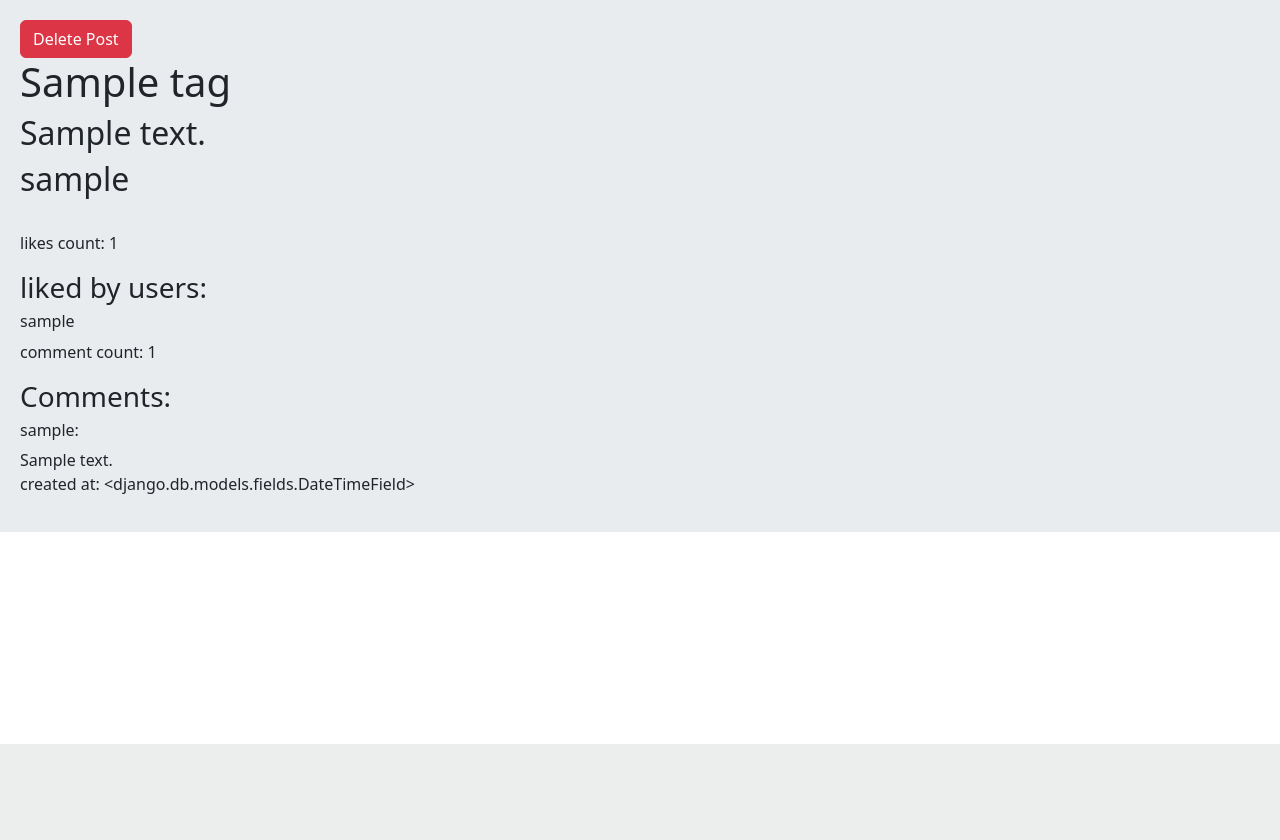
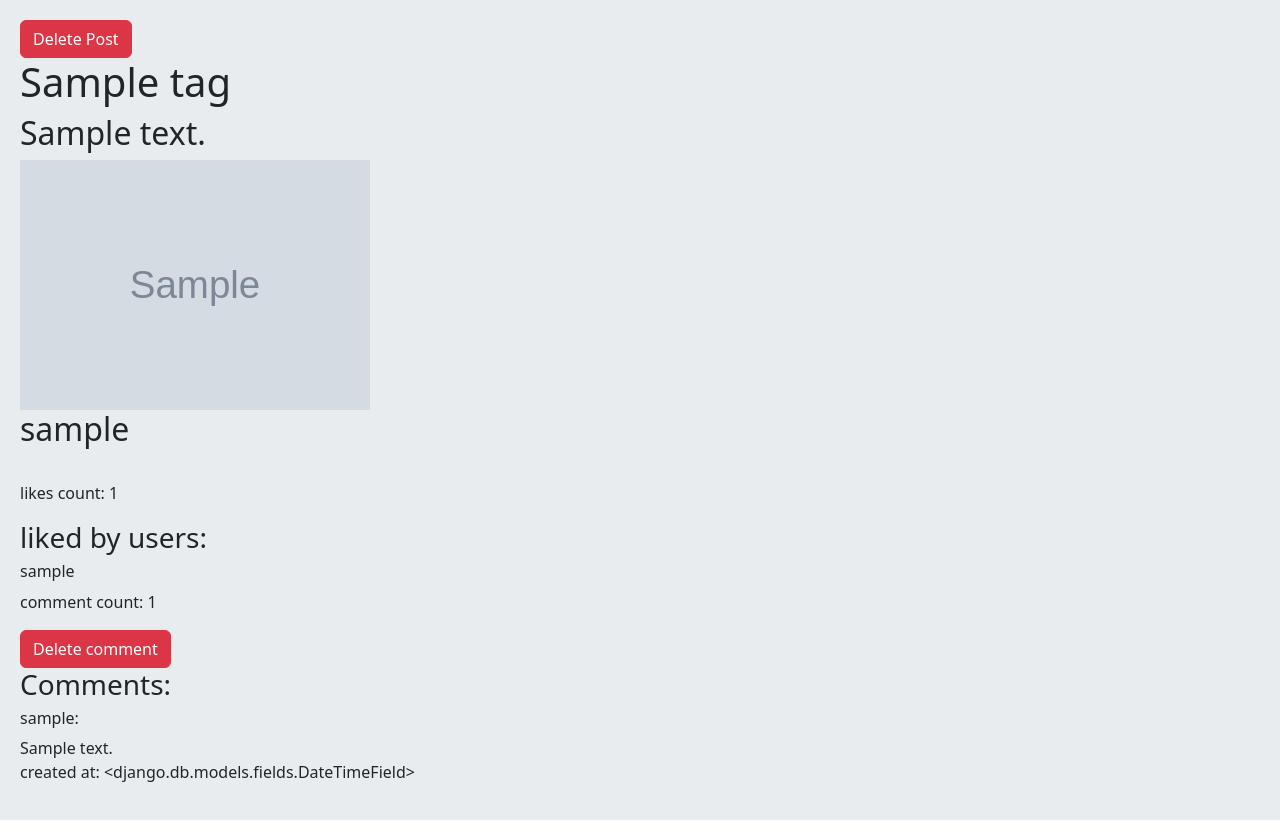
Before and after one commit to HeselGharehbaei/twitter_social_network, a Django app: a page that uses templates/post.html in a window 1280 px wide. Shown: the part 56-896 px from the top of the page. Before the commit the page ends 800 px from the top, so only its background shows below. Run offline with Django 4.2, Linux system fonts and the light colour scheme; tables that the repository leaves empty hold one stand-in row (values such as "Sample post"); grey boxes marked "Sample" are stand-in pictures.

Commit message:
add tempelate

```diff
--- a/templates/post.html
+++ b/templates/post.html
@@ -1,13 +1,18 @@
 {% extends 'base.html' %}
 {% block title %} post | {{post.title}} {%endblock%}
 {% block content %}
-    <a href="{% url 'delete' post.title %}" class="btn btn-danger">Delete Post</a>
+    <a href="{% url 'delete post' post.title %}" class="btn btn-danger">Delete Post</a>
     {% for tag in tags%}
         <h1>{{tag.name}}</h1>
     {%endfor%}
     <div>
         <h2>{{post.text}}</h2>
     </div>
+    {% if post.image %}
+        {% for image in images%}
+            <img src="{{ image.image.url }}" width="350" height="250">
+        {%endfor%}
+    {% endif %}
     <div>
         <h2>{{post.user.username}}</h2></a><br/>
     </div>
@@ -20,6 +25,7 @@
     <p>comment count: {{comments_count}} </p>
     </div>
     {% for comment in comments%}
+        <a href="{% url 'delete comment' comment.id %}" class="btn btn-danger">Delete comment</a>
         <div> <h3>Comments:</h3></div>
         <h6>{{comment.user}}:</h6><h8> {{comment.text}} </h8>
         <p>created at: {{comment.created_at}} </p>
```
